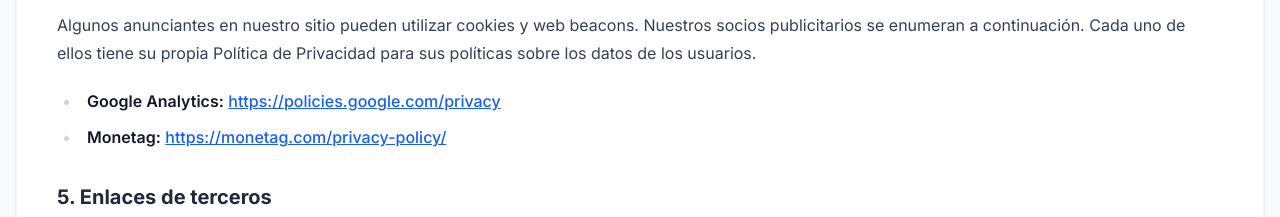
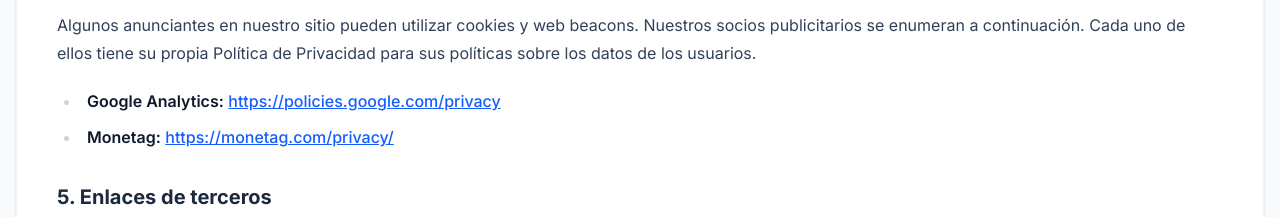
Before and after one commit to raubreak/cajautil-web, a Next.js app: page /politica-de-privacidad in a window 1280 px wide. Shown: the part 900-1117 px from the top of the page. Built offline with nearby package versions, Linux system fonts and the light colour scheme.

Commit message:
fix(legal): update Monetag privacy links

```diff
--- a/src/app/politica-de-cookies/page.tsx
+++ b/src/app/politica-de-cookies/page.tsx
@@ -59,7 +59,7 @@ export default function PoliticaCookies() {
         <p>
           Tienes derecho a decidir si deseas aceptar o rechazar las cookies no esenciales. Puedes consultar más información sobre el tratamiento publicitario en:
           <br />
-          <a href="https://monetag.com/privacy-policy/" target="_blank" rel="noopener noreferrer" className="text-blue-600 hover:underline"><strong>Política de privacidad de Monetag</strong></a>
+          <a href="https://monetag.com/privacy/" target="_blank" rel="noopener noreferrer" className="text-blue-600 hover:underline"><strong>Política de privacidad de Monetag</strong></a>
         </p>
         <p className="mt-4">
           Casi cualquier navegador te ofrece opciones avanzadas para borrar y gestionar cookies. Consulta siempre la documentacion oficial del navegador que utilices.
--- a/src/app/politica-de-privacidad/page.tsx
+++ b/src/app/politica-de-privacidad/page.tsx
@@ -51,7 +51,7 @@ export default function PoliticaPrivacidad() {
         </p>
         <ul className="list-disc pl-6 mb-4">
           <li><strong>Google Analytics:</strong> <a href="https://policies.google.com/privacy" className="text-blue-600 hover:underline" target="_blank" rel="noopener noreferrer">https://policies.google.com/privacy</a></li>
-          <li><strong>Monetag:</strong> <a href="https://monetag.com/privacy-policy/" className="text-blue-600 hover:underline" target="_blank" rel="noopener noreferrer">https://monetag.com/privacy-policy/</a></li>
+          <li><strong>Monetag:</strong> <a href="https://monetag.com/privacy/" className="text-blue-600 hover:underline" target="_blank" rel="noopener noreferrer">https://monetag.com/privacy/</a></li>
         </ul>
 
         <h2 className="text-xl font-bold text-slate-800 mt-8 mb-4">5. Enlaces de terceros</h2>
```
